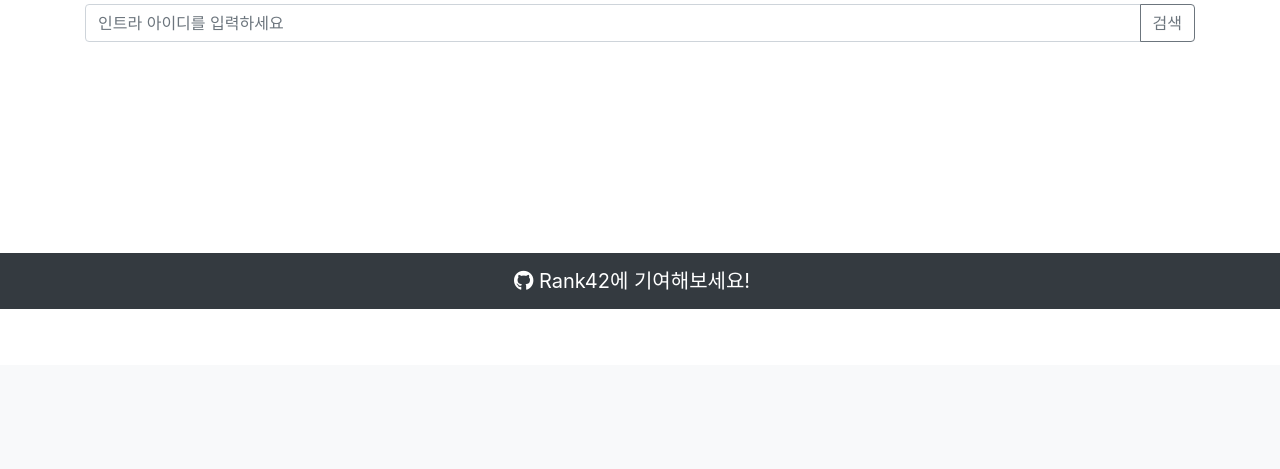
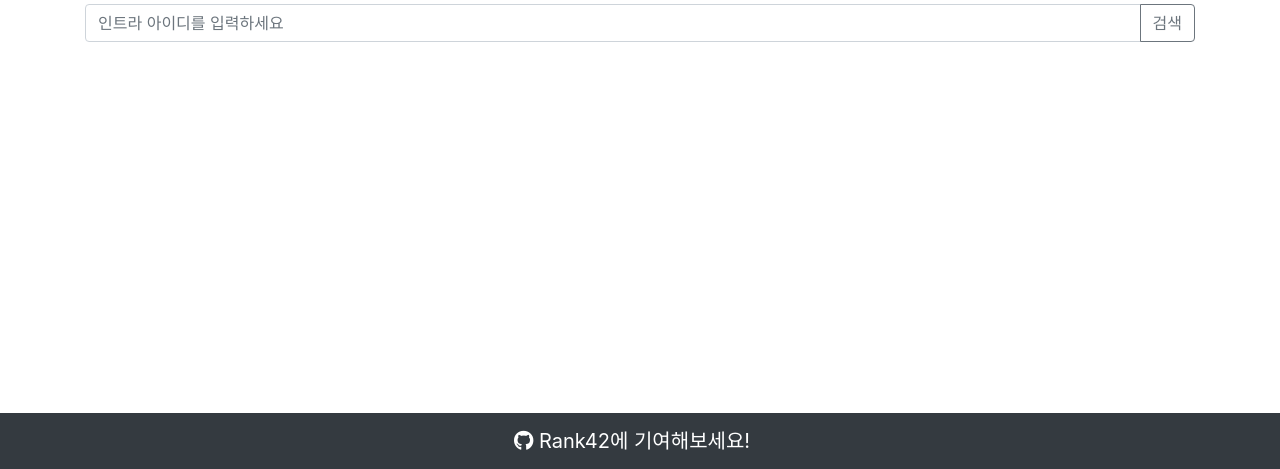
Before and after one commit to progresshans/seoul42-v1, a Django app: page / in a window 1280 px wide. Shown: the part 491-960 px from the top of the page. Before the commit the page ends 800 px from the top, so only its background shows below. Run offline with Django 3.2, Linux system fonts and the light colour scheme; some libraries are stand-ins or nearby versions.

Commit message:
footer 수정

```diff
--- a/rank42/templates/base.html
+++ b/rank42/templates/base.html
@@ -37,7 +37,7 @@
                 {% endblock %}
             </div>
         </main>
-        <footer class="fixed-bottom">
+        <footer class="mt-5">
             <nav class="navbar navbar-expand-lg navbar-dark bg-dark justify-content-center">
                 <a class="navbar-brand" href="https://github.com/progresshans/rank42"><i class="fab fa-github"></i> Rank42에 기여해보세요!</a>
             </nav>
```
